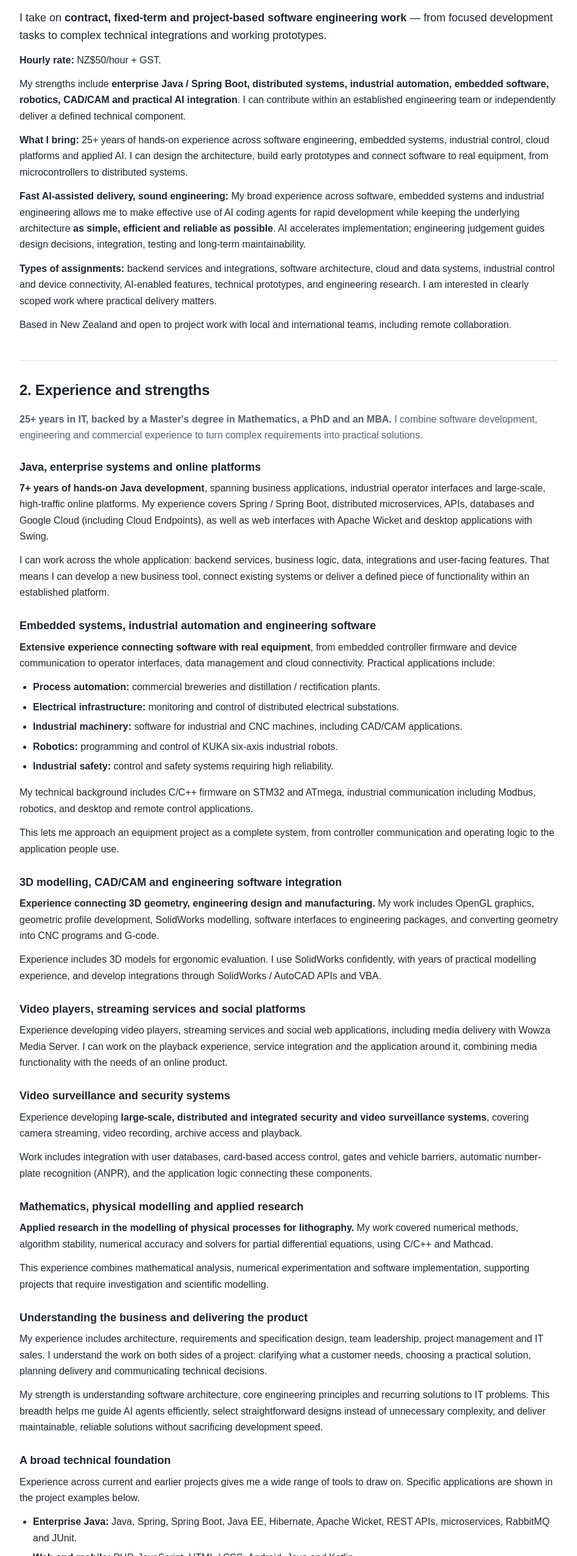
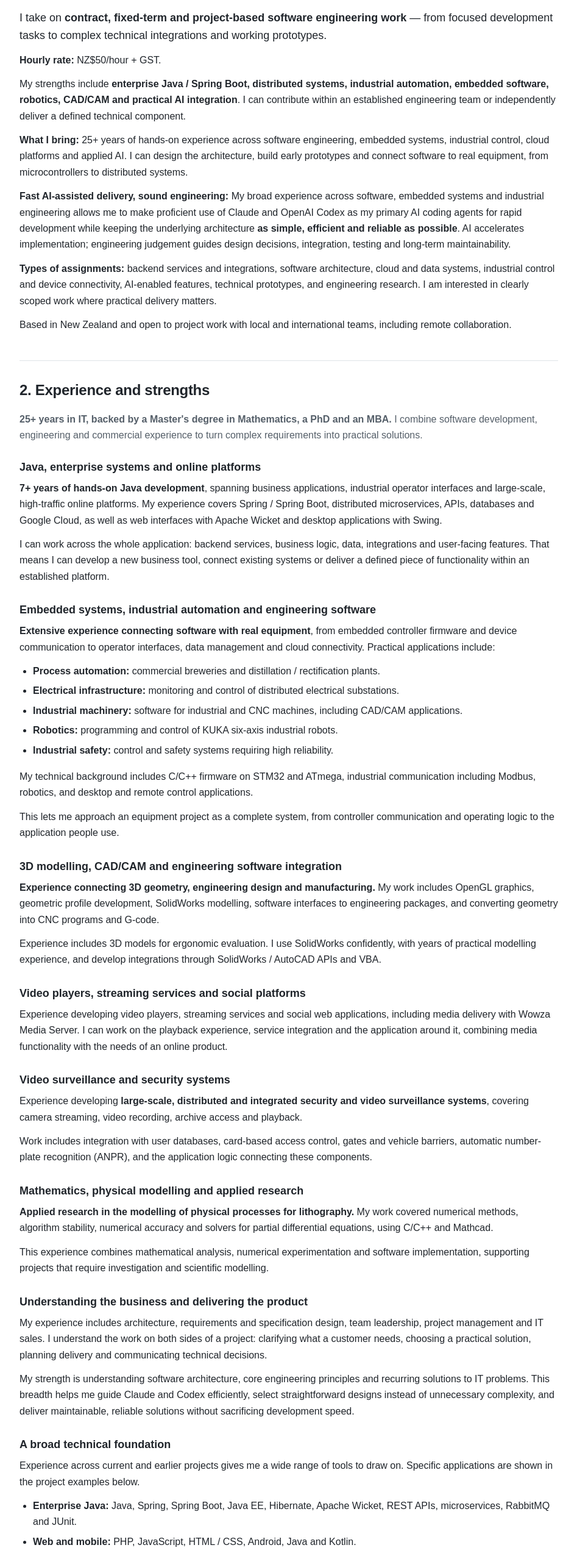
Before and after one commit to ilinic/ilinic.github.io, a plain HTML site: page artem/index.html in a window 1280 px wide. Shown: the part 248-2800 px from the top of the page at 61% size, without its empty margins (166-1113 px from the left). Drawn offline with Linux system fonts and the light colour scheme.

Commit message:
Correct AI development tools to Claude and Codex

```diff
--- a/artem/index.html
+++ b/artem/index.html
@@ -150,7 +150,7 @@
         <p><strong>Hourly rate:</strong> NZ$50/hour + GST.</p>
         <p>My strengths include <strong>enterprise Java / Spring Boot, distributed systems, industrial automation, embedded software, robotics, CAD/CAM and practical AI integration</strong>. I can contribute within an established engineering team or independently deliver a defined technical component.</p>
         <p><strong>What I bring:</strong> 25+ years of hands-on experience across software engineering, embedded systems, industrial control, cloud platforms and applied AI. I can design the architecture, build early prototypes and connect software to real equipment, from microcontrollers to distributed systems.</p>
-        <p><strong>Fast AI-assisted delivery, sound engineering:</strong> My broad experience across software, embedded systems and industrial engineering allows me to make effective use of AI coding agents for rapid development while keeping the underlying architecture <strong>as simple, efficient and reliable as possible</strong>. AI accelerates implementation; engineering judgement guides design decisions, integration, testing and long-term maintainability.</p>
+        <p><strong>Fast AI-assisted delivery, sound engineering:</strong> My broad experience across software, embedded systems and industrial engineering allows me to make proficient use of Claude and OpenAI Codex as my primary AI coding agents for rapid development while keeping the underlying architecture <strong>as simple, efficient and reliable as possible</strong>. AI accelerates implementation; engineering judgement guides design decisions, integration, testing and long-term maintainability.</p>
         <p><strong>Types of assignments:</strong> backend services and integrations, software architecture, cloud and data systems, industrial control and device connectivity, AI-enabled features, technical prototypes, and engineering research. I am interested in clearly scoped work where practical delivery matters.</p>
         <p>Based in New Zealand and open to project work with local and international teams, including remote collaboration.</p>
       </section>
@@ -161,7 +161,7 @@
 
         <div class="experience-part">
           <h3>Java, enterprise systems and online platforms</h3>
-          <p><strong>7+ years of hands-on Java development</strong>, spanning business applications, industrial operator interfaces and large-scale, high-traffic online platforms. My experience covers Spring / Spring Boot, distributed microservices, APIs, databases and Google Cloud (including Cloud Endpoints), as well as web interfaces with Apache Wicket and desktop applications with Swing.</p>
+          <p><strong>7+ years of hands-on Java development</strong>, spanning business applications, industrial operator interfaces and large-scale, high-traffic online platforms. My experience covers Spring / Spring Boot, distributed microservices, APIs, databases and Google Cloud, as well as web interfaces with Apache Wicket and desktop applications with Swing.</p>
           <p>I can work across the whole application: backend services, business logic, data, integrations and user-facing features. That means I can develop a new business tool, connect existing systems or deliver a defined piece of functionality within an established platform.</p>
         </div>
 
@@ -205,7 +205,7 @@
         <div class="experience-part">
           <h3>Understanding the business and delivering the product</h3>
           <p>My experience includes architecture, requirements and specification design, team leadership, project management and IT sales. I understand the work on both sides of a project: clarifying what a customer needs, choosing a practical solution, planning delivery and communicating technical decisions.</p>
-          <p>My strength is understanding software architecture, core engineering principles and recurring solutions to IT problems. This breadth helps me guide AI agents efficiently, select straightforward designs instead of unnecessary complexity, and deliver maintainable, reliable solutions without sacrificing development speed.</p>
+          <p>My strength is understanding software architecture, core engineering principles and recurring solutions to IT problems. This breadth helps me guide Claude and Codex efficiently, select straightforward designs instead of unnecessary complexity, and deliver maintainable, reliable solutions without sacrificing development speed.</p>
         </div>
 
         <div class="experience-part">
@@ -215,7 +215,7 @@
             <li><strong>Enterprise Java:</strong> Java, Spring, Spring Boot, Java EE, Hibernate, Apache Wicket, REST APIs, microservices, RabbitMQ and JUnit.</li>
             <li><strong>Web and mobile:</strong> PHP, JavaScript, HTML / CSS, Android, Java and Kotlin.</li>
             <li><strong>AI integration and media:</strong> Python, MCP, Chrome extensions, Chrome DevTools Protocol, asynchronous task processing, FFmpeg, yt-dlp, OpenCV and Wowza Media Server.</li>
-            <li><strong>Cloud and delivery:</strong> Google Cloud Platform, Cloud Endpoints (proficient), Pub/Sub, AWS, SQS, Aurora, DigitalOcean, Kubernetes and CI/CD.</li>
+            <li><strong>Cloud and delivery:</strong> Google Cloud Platform, Pub/Sub, AWS, SQS, Aurora, DigitalOcean, Kubernetes and CI/CD.</li>
             <li><strong>Databases:</strong> MySQL, SQLite, SQL Server, Oracle, Redis and MongoDB.</li>
             <li><strong>Desktop and embedded software:</strong> C/C++, C++17, STL, Boost, Qt, STM32, ATmega, IAR, Modbus, Windows, Linux, Delphi, ActiveX / COM and NI CVI.</li>
             <li><strong>Engineering and graphics:</strong> SolidWorks, AutoCAD and their APIs, VBA, 3D geometric modelling, CAD/CAM, CNC / G-code, KUKA six-axis robot programming, OpenGL, Mathcad and GeoServer.</li>
```
